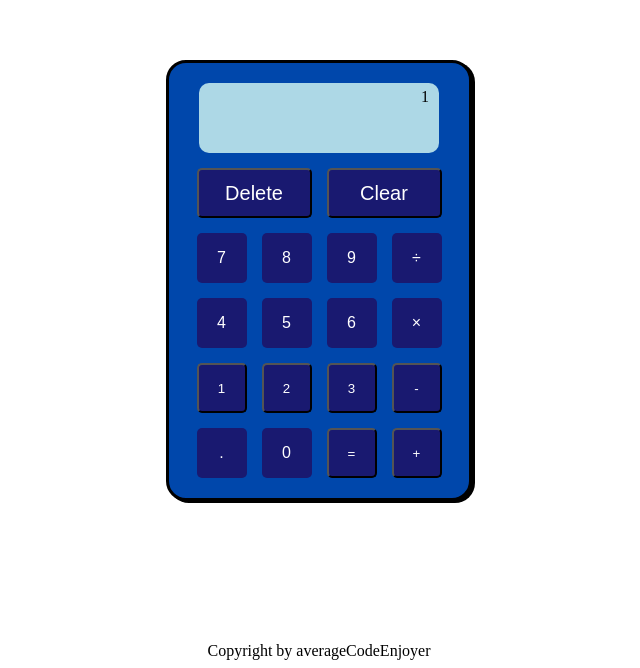
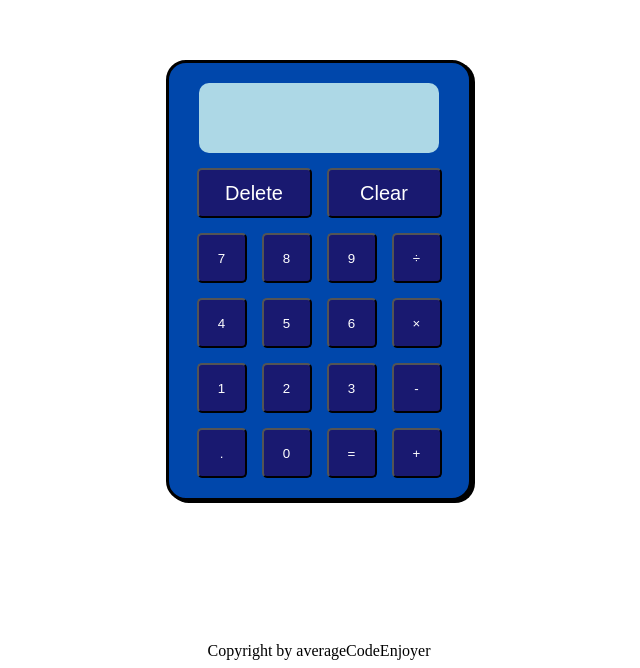
Before and after one commit to averageC0deEnjoyer/calculator, a plain HTML site: page index.html in a window 1280 px wide. Shown: the part 148-816 px from the top of the page, without its empty margins (321-961 px from the left). Drawn offline with Linux system fonts and the light colour scheme.

Commit message:
change all div tag for button to button tag

```diff
--- a/index.html
+++ b/index.html
@@ -11,7 +11,7 @@
     <div class="container-big">
         <div class="calculator-body">
             <div class="display">
-                <div class="calculation">1</div>
+                <div class="calculation"></div>
                 <div class="result"></div>
             </div>
             <div class="row 1">
@@ -19,26 +19,26 @@
                 <button class = 'clear button'>Clear</button>
             </div>
             <div class="row 2">
-                <div class="seven button">7</div>
-                <div class="eight button">8</div>
-                <div class="nine button">9</div>
-                <div class="divide button" value="/">÷</div>
+                <button class="seven button" value=7>7</button>
+                <button class="eight button" value=8>8</button>
+                <button class="nine button" value=9>9</button>
+                <button class="divide button" value="/">÷</button>
             </div>
             <div class="row 3">
-                <div class="four button">4</div>
-                <div class="five button">5</div>
-                <div class="six button">6</div>
-                <div class="multiplication button" value="*">×</div>
+                <button class="four button" value=4>4</button>
+                <button class="five button" value=5>5</button>
+                <button class="six button" value=6>6</button>
+                <button class="multiplication button" value="*">×</button>
             </div>
             <div class="row 4">
                 <button class="one button" value=1>1</button>
-                <button class="two button">2</button>
-                <button class="three button">3</button>
-                <button class="minus button">-</button>
+                <button class="two button" value=2>2</button>
+                <button class="three button" value=3>3</button>
+                <button class="minus button" value="-">-</button>
             </div>
             <div class="row 5">
-                <div class="comma button">.</div>
-                <div class="zero button">0</div>
+                <button class="comma button">.</button>
+                <button class="zero button" value=0>0</button>
                 <button class="equal button">=</button>
                 <button class="plus button" value="+">+</button>
             </div>
```
